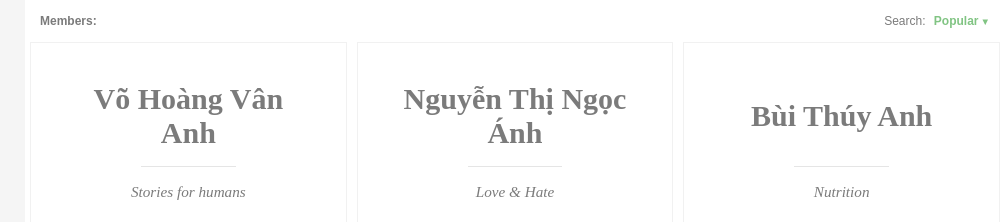
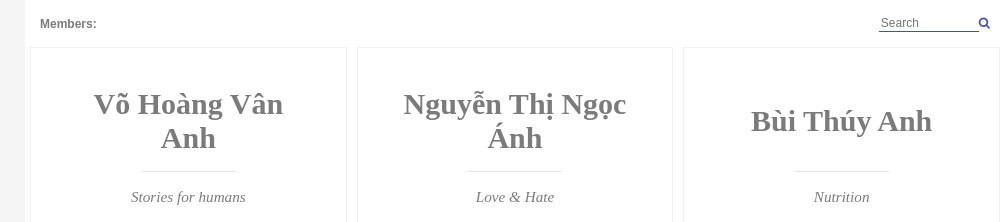
Before and after one commit to QTKDK37/QTKDK37.GitHub.io, a plain HTML site: page index.html in a window 1280 px wide. Shown: the top 222 px of the page, 275-1280 px from the left. Drawn offline with Linux system fonts and the light colour scheme; a web font is replaced by a local one.

Commit message:
Code and Code

```diff
--- a/css/style1.css
+++ b/css/style1.css
@@ -99,6 +99,21 @@ p.sidebar-footer, {
   z-index: 50;
 }
 
+/* Search */
+input.search {
+	border: none;
+	border-bottom: solid 1px #3F51B5;
+	width: 100px;
+}
+
+i.fa-search {
+	color: #3F51B5;
+}
+
+/* Focus */
+input:focus {
+    outline: none;
+}
 /* Grid container */
 .grid {
   position: relative;
@@ -165,7 +180,7 @@ p.sidebar-footer, {
   display: block;
   width: 100%;
   height: 2px;
-  background-color: #81c483;
+  background-color: #3F51B5;
   font-size: 0px;
   -webkit-touch-callout: none;
   -webkit-user-select: none;
@@ -181,7 +196,7 @@ p.sidebar-footer, {
   left: 0;
   width: 100%;
   height: 100%;
-  background: #81c483;
+  background: #3F51B5;
   content: '';
 }
 
--- a/index.html
+++ b/index.html
@@ -67,8 +67,7 @@
 					<header class="top-bar">
 						<h2 class="top-bar__headline">Members:</h2>
 						<div class="filter">
-							<span>Search:</span>
-							<span class="dropdown">Popular</span>
+							<input type="text" class="search" placeholder="Search"></input><i class="fa fa-search"></i>
 						</div>
 					</header>
 					<a class="grid__item" href="#">
```
